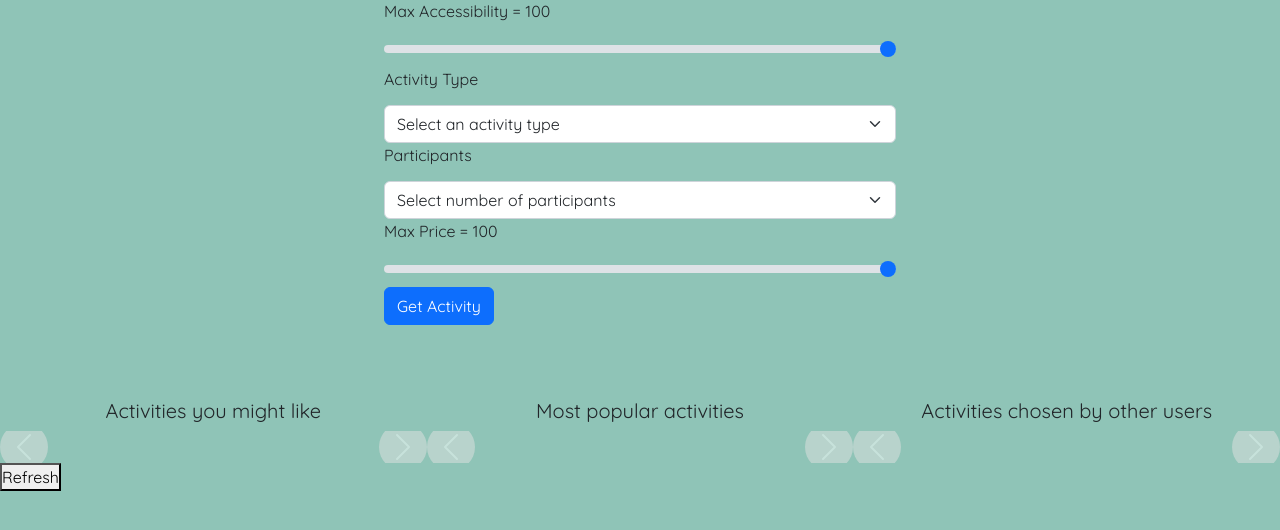
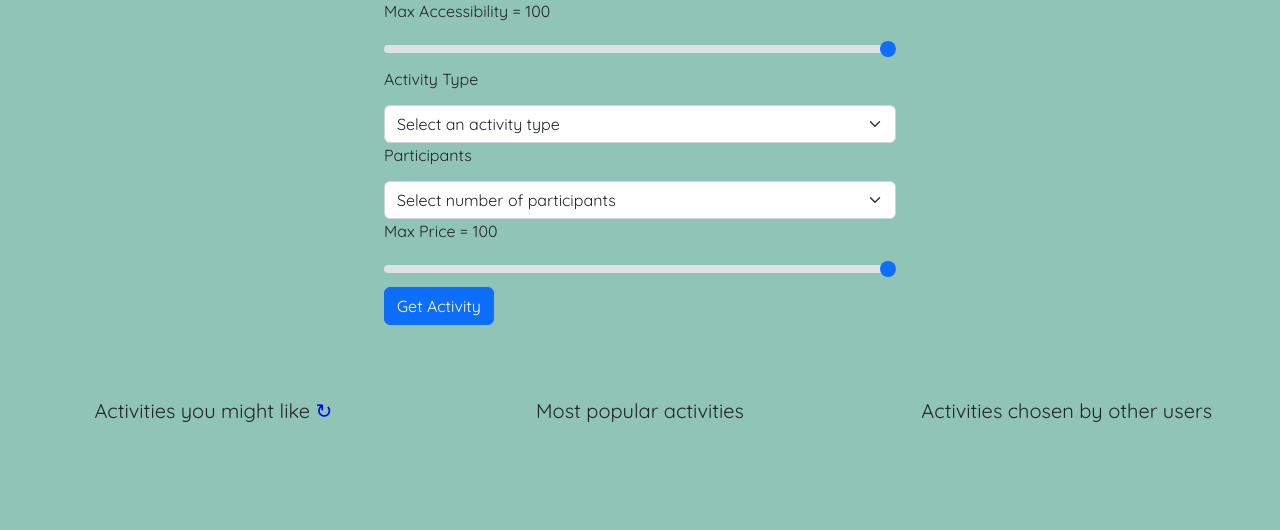
Before and after one commit to jackcodej/theboredapp, a Flask app: page / in a window 1280 px wide. Shown: the part 257-787 px from the top of the page. Run offline with Flask 3, Linux system fonts and the light colour scheme; data that the repository does not hold is empty.

Commit message:
Style changes and reuse button for activity_history

```diff
--- a/static/css/style.css
+++ b/static/css/style.css
@@ -1,6 +1,4 @@
-/* Used to properly see containers */
 * {
-    /* outline: 1px solid red; */
     overflow-x: hidden;
     font-family: 'Quicksand', sans-serif;
     margin: 0;
@@ -22,11 +20,11 @@
     font-size: small;
 }
 
-/* Carousel styles */
+#get_suggested_activities {
+    cursor: pointer;
+    color: blue;
+}
 
-.carousel-inner{
-    padding: 1em;
-}
 .card{
     box-shadow: 2px 6px 8px 0 rgba(22, 22, 26, 0.18);
     border: none;
@@ -42,3 +40,22 @@
     top: 50%;
     transform: translateY(-50%);
 }
+
+.carousel-item{
+    width: 18rem;
+    margin-left:auto;
+    margin-right:auto;
+    justify-content: space-evenly;
+}
+
+.card-button{
+    width: 40%;
+    margin-left: auto;
+    margin-right: auto;
+    margin-bottom: 2%;
+}
+
+.btn-history{
+    margin-bottom: 5%;
+    margin-left: 16%;
+}
--- a/static/js/ajax.js
+++ b/static/js/ajax.js
@@ -21,7 +21,7 @@
             <p class="card-text">Link: ${activity.link}</p>
             <p class="card-text">Accessibility: ${activity.accessibility}</p>
           </div>
-          <button type="button" class="btn btn-info" value="goToActivity"><a href="/activity/${activity.activity_id}">Activity</a></button>
+          <button type="button" class="btn btn-info card-button" value="goTobtn-light"><a href="/activity/${activity.activity_id}">Read more</a></button>
           </div></div>`
           );
           first = false;
@@ -36,7 +36,7 @@
           <p class="card-text">Link: ${activity.link}</p>
           <p class="card-text">Accessibility: ${activity.accessibility}</p>
           </div>
-          <button type="button" class="btn btn-info" value="goToActivity"><a href="/activity/${activity.activity_id}">Activity</a></button>
+          <button type="button" class="btn btn-info card-button" value="goToActivity"><a href="/activity/${activity.activity_id}">Read more</a></button>
           </div></div>`
           );
         }
@@ -72,7 +72,7 @@
               <p class="card-text">Link: ${activity.link}</p>
               <p class="card-text">Accessibility: ${activity.accessibility}</p>
             </div>
-            <button type="button" class="btn btn-info" value="goToActivity"><a href="/activity/${activity.activity_id}">Activity</a></button>
+            <button type="button" class="btn btn-info card-button" value="goToActivity"><a href="/activity/${activity.activity_id}">Read more</a></button>
           </div></div>`
             );
             first = false;
@@ -87,7 +87,7 @@
               <p class="card-text">Link: ${activity.link}</p>
               <p class="card-text">Accessibility: ${activity.accessibility}</p>
             </div>
-            <button type="button" class="btn btn-info" value="goToActivity"><a href="/activity/${activity.activity_id}">Activity</a></button>
+            <button type="button" class="btn btn-info card-button" value="goToActivity"><a href="/activity/${activity.activity_id}">Read more</a></button>
           </div></div>`
             );
           }
@@ -121,7 +121,7 @@
             <p class="card-text">Link: ${activity.link}</p>
             <p class="card-text">Accessibility: ${activity.accessibility}</p>
           </div>
-          <button type="button" class="btn btn-info" value="goToActivity"><a href="/activity/${activity.activity_id}">Activity</a></button>
+          <button type="button" class="btn btn-info card-button" value="goToActivity"><a href="/activity/${activity.activity_id}">Read more</a></button>
         </div></div>`
           );
           s_first = false;
@@ -136,7 +136,7 @@
             <p class="card-text">Link: ${activity.link}</p>
             <p class="card-text">Accessibility: ${activity.accessibility}</p>
           </div>
-          <button type="button" class="btn btn-info" value="goToActivity"><a href="/activity/${activity.activity_id}">Activity</a></button>
+          <button type="button" class="btn btn-info card-button" value="goToActivity"><a href="/activity/${activity.activity_id}">Read more</a></button>
         </div></div>`
           );
         }
--- a/templates/activity.html
+++ b/templates/activity.html
@@ -13,7 +13,7 @@
         <li class="list-group-item">Price level: {{ activity.price }}</li>
         <li class="list-group-item">Accessibility level: {{ activity.accessibility }}</li>
         {% if activity.link %}
-        <li class="list-group-item">Link: {{ activity.link }}</li>
+        <li class="list-group-item">Link: <a href="{{ activity.link }}">Get started here</a></li>
         {% endif %}
       </ul>
     </div>
--- a/templates/homepage.html
+++ b/templates/homepage.html
@@ -73,13 +73,15 @@
   </div>
 
   <!-- AJAX Internal Query Activities -->
-   <div id="ajax_activity_wrapper" style="display:flex;">
+   <div id="ajax_activity_wrapper" class="d-flex justify-content-around" style="width:100%;">
 
     <!-- Carousel for suggested activities-->
     <div id="activity_suggestion" class="align-items-center" style="width:40%;">
-      <h5 class="text-center">Activities you might like</h5>
+      <div class="row">
+        <div class="col"><h5 class="text-center">Activities you might like <span id="get_suggested_activities" class=reload>&#x21bb;</span></h5></div>
+      </div>
       <div id="carouselSuggestedControls" class="carousel slide" data-bs-ride="carousel">
-        <div class="carousel-inner" id="suggested_activities" style="width:inherit;">
+        <div class="carousel-inner d-flex justify-content-center" id="suggested_activities" style="width:inherit;">
         </div>
         <button class="carousel-control-prev" type="button" data-bs-target="#carouselSuggestedControls" data-bs-slide="prev">
           <span class="carousel-control-prev-icon" aria-hidden="true"></span>
@@ -90,14 +92,13 @@
           <span class="visually-hidden">Next</span>
         </button>
       </div>
-      <button id="get_suggested_activities">Refresh</button>
     </div>
 
     <!-- Carousel for popular activities-->
     <div id="most_popular" class="align-items-center" style="width:40%;">
       <h5 class="text-center">Most popular activities</h5>
       <div id="carouselPopularControls" class="carousel slide" data-bs-ride="carousel">
-        <div class="carousel-inner" id="popular_activities" style="width:inherit;">
+        <div class="carousel-inner d-flex justify-content-center" id="popular_activities" style="width:inherit;">
         </div>
         <button class="carousel-control-prev" type="button" data-bs-target="#carouselPopularControls" data-bs-slide="prev">
           <span class="carousel-control-prev-icon" aria-hidden="true"></span>
@@ -114,7 +115,7 @@
     <div id="all_user_activities" class="align-items-center" style="width:40%">
       <h5 class="text-center">Activities chosen by other users</h5>
       <div id="carouselSocialControls" class="carousel slide" data-bs-ride="carousel">
-        <div class="carousel-inner" id="user_activities" style="width:inherit;">
+        <div class="carousel-inner d-flex justify-content-center" id="user_activities" style="width:inherit;">
         </div>
         <button class="carousel-control-prev" type="button" data-bs-target="#carouselSocialControls" data-bs-slide="prev">
           <span class="carousel-control-prev-icon" aria-hidden="true"></span>
--- a/templates/registration_sign_in.html
+++ b/templates/registration_sign_in.html
@@ -6,7 +6,7 @@
     <div class="container py-5 h-100">
       <div class="row d-flex justify-content-center align-items-center h-100">
         <div class="col-lg-8 col-xl-6">
-          <div class="card rounded-3">
+          <div style="background-color:white; width:fix-content;">
             <img src="../static/imgs/bored_cat.jpg"
               class="w-100 img-fluid" style="border-top-left-radius: .3rem; border-top-right-radius: .3rem; height:325px;"
               alt="A cat yawning while using a tablet">
```
Also changed, not shown: templates/activity_history.html (+6 -6 lines).
